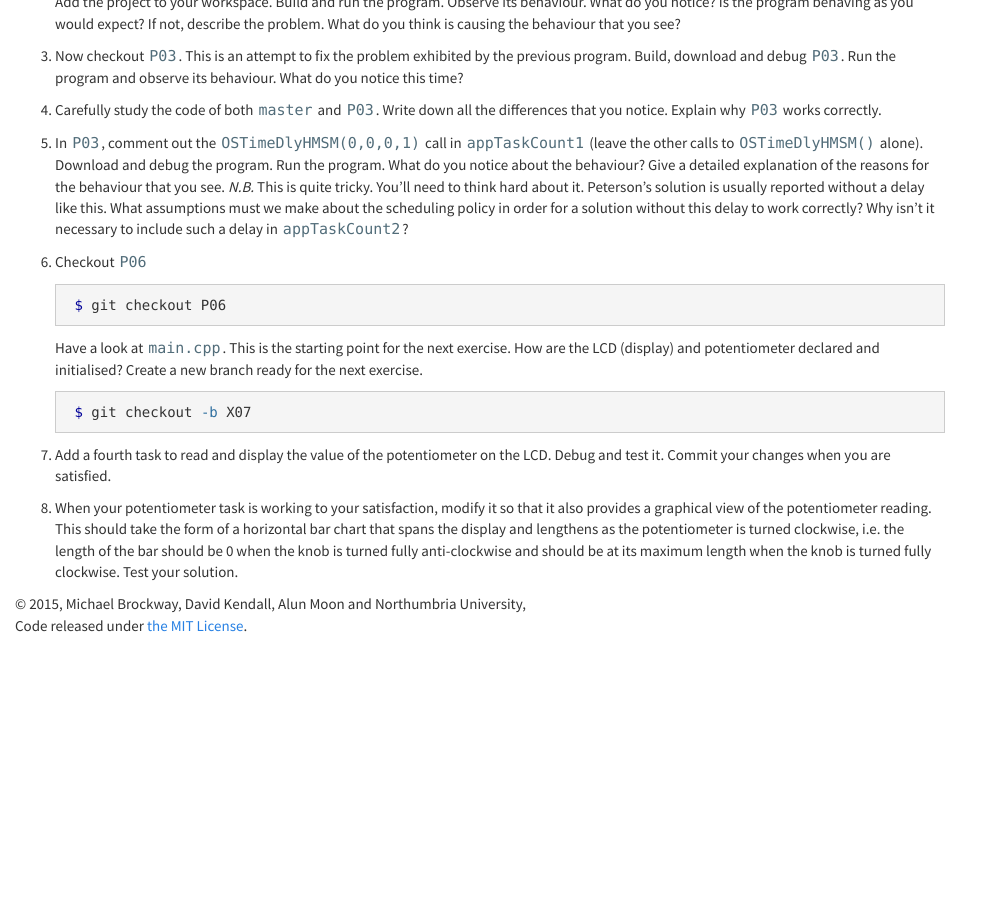
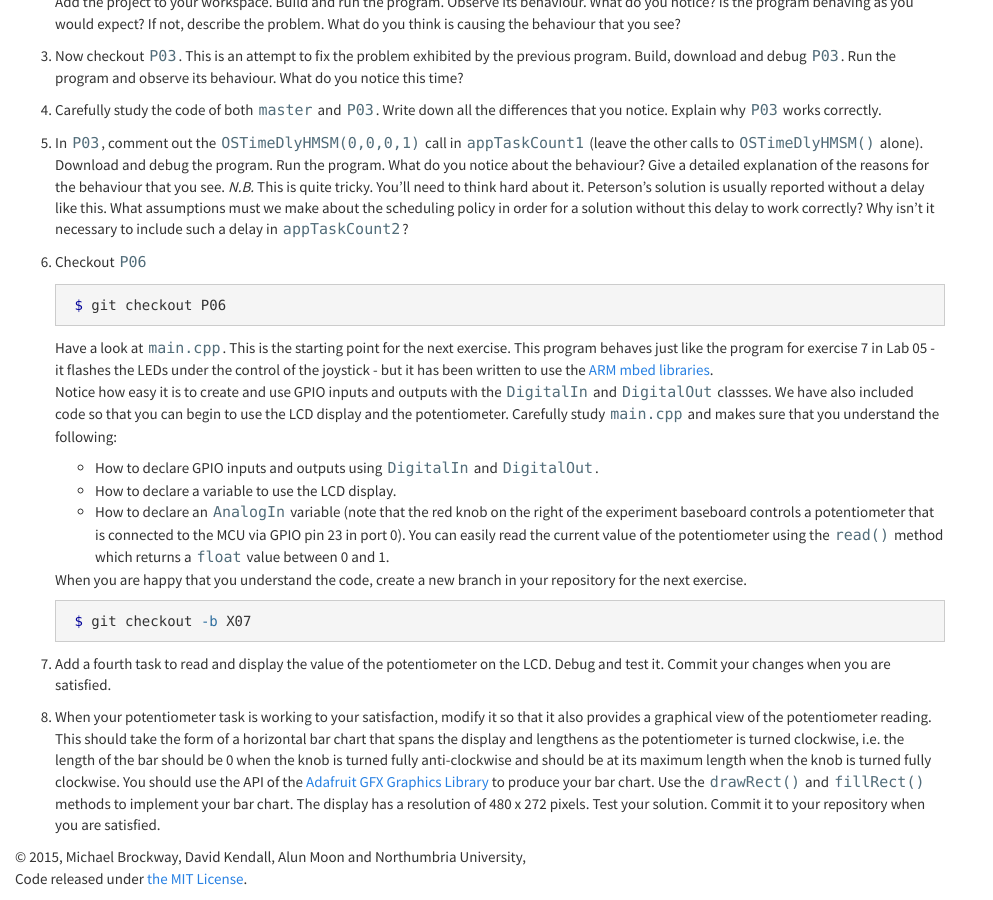
Before and after one commit to DavidKendall/en0572_www, a Jekyll site: the page built from L06.md, in a window 1280 px wide and 900 px high, scrolled down 1152 px. Shown: the whole window, without its empty margins (0-993 px from the left). Built offline with Jekyll 4.4.1, drawn with Linux system fonts in a browser that asks for light colours; nearby versions of some CDN libraries; Markdown is read by kramdown in place of the engine named in the settings; before the commit the page ends 1799 px from its top, so only the background shows below that.

````diff
--- a/L06.md
+++ b/L06.md
@@ -74,9 +74,28 @@ causing the behaviour that you see?
     ```shell-session
     $ git checkout P06
     ```
-    Have a look at `main.cpp`. This is the starting point for the
-    next exercise. How are the LCD (display) and potentiometer declared
-    and initialised? Create a new branch ready for the next exercise.
+    Have a look at `main.cpp`. This is the starting point for the next
+    exercise. This program behaves just like the program for exercise
+    7 in Lab 05 - it flashes the LEDs under the control of the
+    joystick - but it has been written to use the
+    [ARM mbed libraries](https://developer.mbed.org/handbook/Homepage#using-mbed-libraries).
+    Notice how easy it is to create and use GPIO inputs and outputs
+    with the `DigitalIn` and `DigitalOut` classses. We have also
+    included code so that you can begin to use the LCD display and the
+    potentiometer. Carefully study `main.cpp` and makes sure that you
+    understand the following:
+    * How to declare GPIO inputs and outputs using `DigitalIn` and
+      `DigitalOut`.
+    * How to declare a variable to use the LCD display.
+    * How to declare an `AnalogIn` variable (note that the
+      red knob on the right of the experiment baseboard controls
+      a potentiometer that is connected to the MCU via GPIO pin
+      23 in port 0). You can easily read the current value of
+      the potentiometer using the `read()` method which returns
+      a `float` value between 0 and 1.
+
+    When you are happy that you understand the code, create a new
+    branch in your repository for the next exercise.
 
     ```shell-session
     $ git checkout -b X07
@@ -88,9 +107,14 @@ causing the behaviour that you see?
 
 1. When your potentiometer task is working to your satisfaction,
   modify it so that it also provides a graphical view of the
-  potentiometer reading. This should take the form of a
-  horizontal bar chart that spans the display and lengthens as the
-  potentiometer is turned clockwise, i.e. the length of the bar
-  should be 0 when the knob is turned fully anti-clockwise and
-  should be at its maximum length when the knob is turned fully
-  clockwise. Test your solution.
+  potentiometer reading. This should take the form of a horizontal bar
+  chart that spans the display and lengthens as the potentiometer is
+  turned clockwise, i.e. the length of the bar should be 0 when the
+  knob is turned fully anti-clockwise and should be at its maximum
+  length when the knob is turned fully clockwise. You should use the
+  API of the [Adafruit GFX Graphics
+  Library](https://learn.adafruit.com/adafruit-gfx-graphics-library?view=all)
+  to produce your bar chart. Use the `drawRect()` and `fillRect()` methods to
+  implement your bar chart. The display has a resolution of
+  480 x 272 pixels.  Test your solution. Commit it to your repository
+  when you are satisfied.
--- a/_config.yml
+++ b/_config.yml
@@ -29,6 +29,9 @@ lab_links:
   - title: Lab 6 - uCOS-II / Mutual Exclusion
     url: L06.html
     rep: peterson
+  - title: Lab 7 - uCOS-II / Semaphores
+    url: L07.html
+    rep: semaphore
 
 right_links:
   - title: View on GitHub
````
Also changed, not shown: L07.md (added, +95 -0 lines), index.md (+3 -2 lines), 1 other file.
